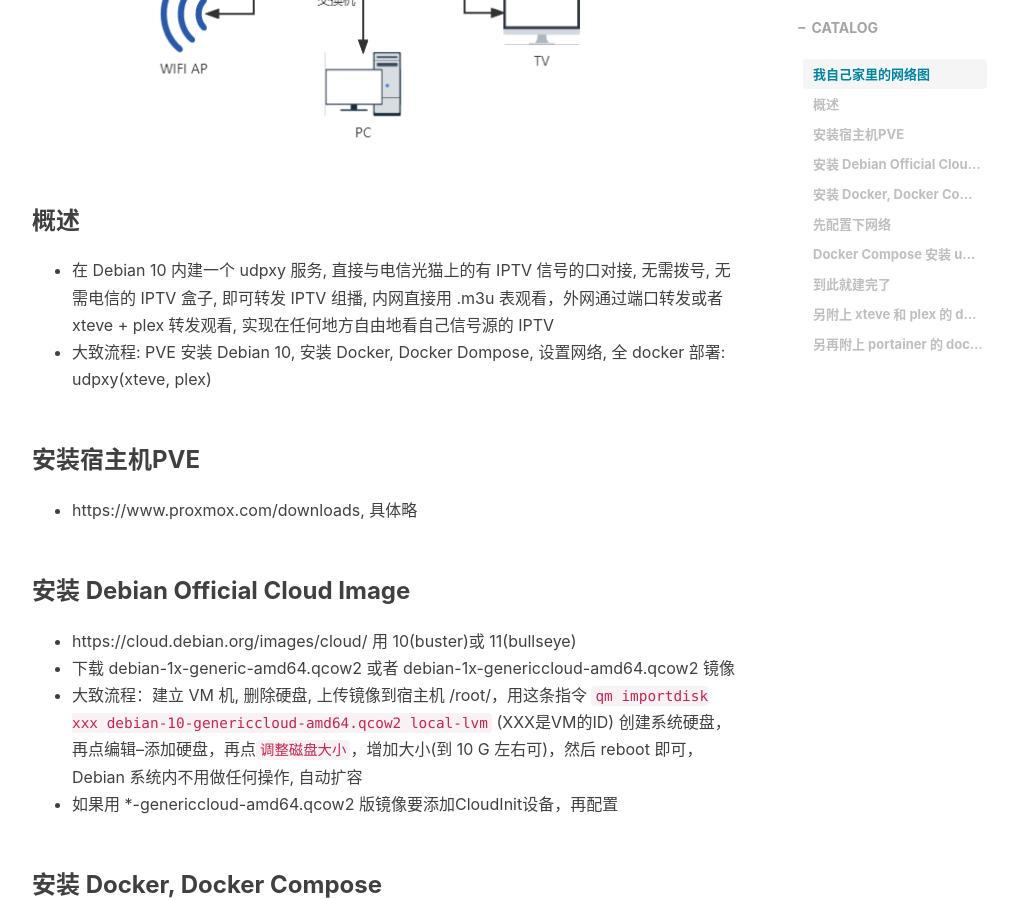
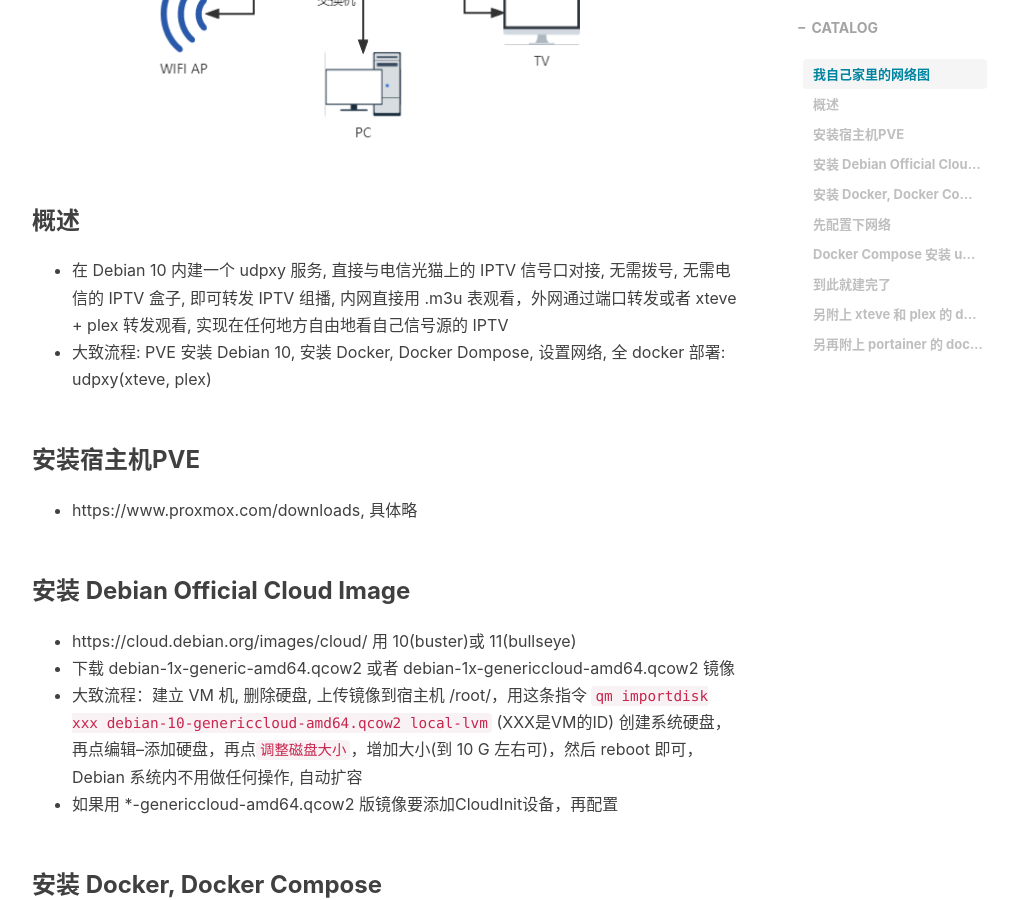
Before and after one commit to se7enmuting/Se7enMuting.github.io, a Jekyll site: the page built from _posts/2021-11-08-IPTV_udpxy_Server.md, in a window 1280 px wide and 900 px high, scrolled down 1197 px. Shown: the whole window, without its empty margins (233-1246 px from the left). Built offline with Jekyll 4.4.1, drawn with Linux system fonts in a browser that asks for light colours; nearby versions of some CDN libraries; comment, search, counter and statistics services are not loaded.

Commit message:
Update 2021-11-08-IPTV_udpxy_Server.md

```diff
--- a/_posts/2021-11-08-IPTV_udpxy_Server.md
+++ b/_posts/2021-11-08-IPTV_udpxy_Server.md
@@ -16,7 +16,7 @@ tags:
  ![image03](/img/posts/211108/03.png)
 
 ### 概述
-- 在 Debian 10 内建一个 udpxy 服务, 直接与电信光猫上的有 IPTV 信号的口对接, 无需拨号, 无需电信的 IPTV 盒子, 即可转发 IPTV 组播, 内网直接用 .m3u 表观看，外网通过端口转发或者 xteve + plex 转发观看, 实现在任何地方自由地看自己信号源的 IPTV
+- 在 Debian 10 内建一个 udpxy 服务, 直接与电信光猫上的 IPTV 信号口对接, 无需拨号, 无需电信的 IPTV 盒子, 即可转发 IPTV 组播, 内网直接用 .m3u 表观看，外网通过端口转发或者 xteve + plex 转发观看, 实现在任何地方自由地看自己信号源的 IPTV
 - 大致流程: PVE 安装 Debian 10, 安装 Docker, Docker Dompose, 设置网络, 全 docker 部署: udpxy(xteve, plex)
 
 ### 安装宿主机PVE
```
